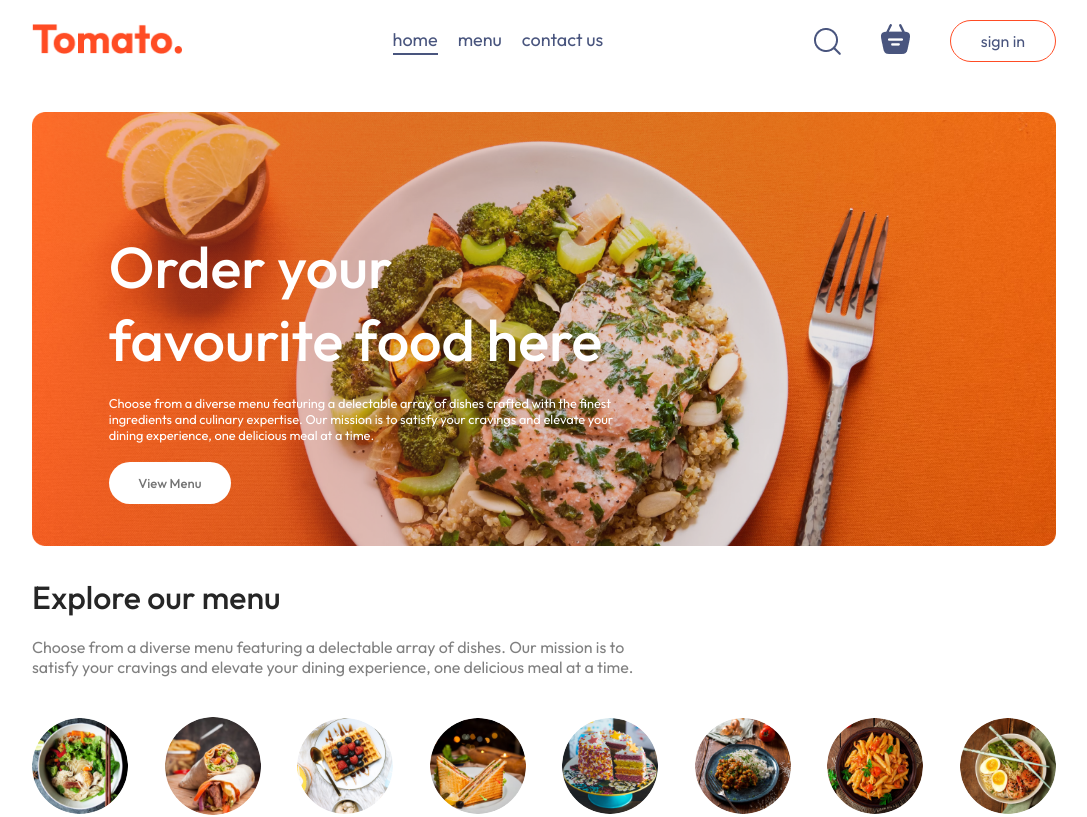
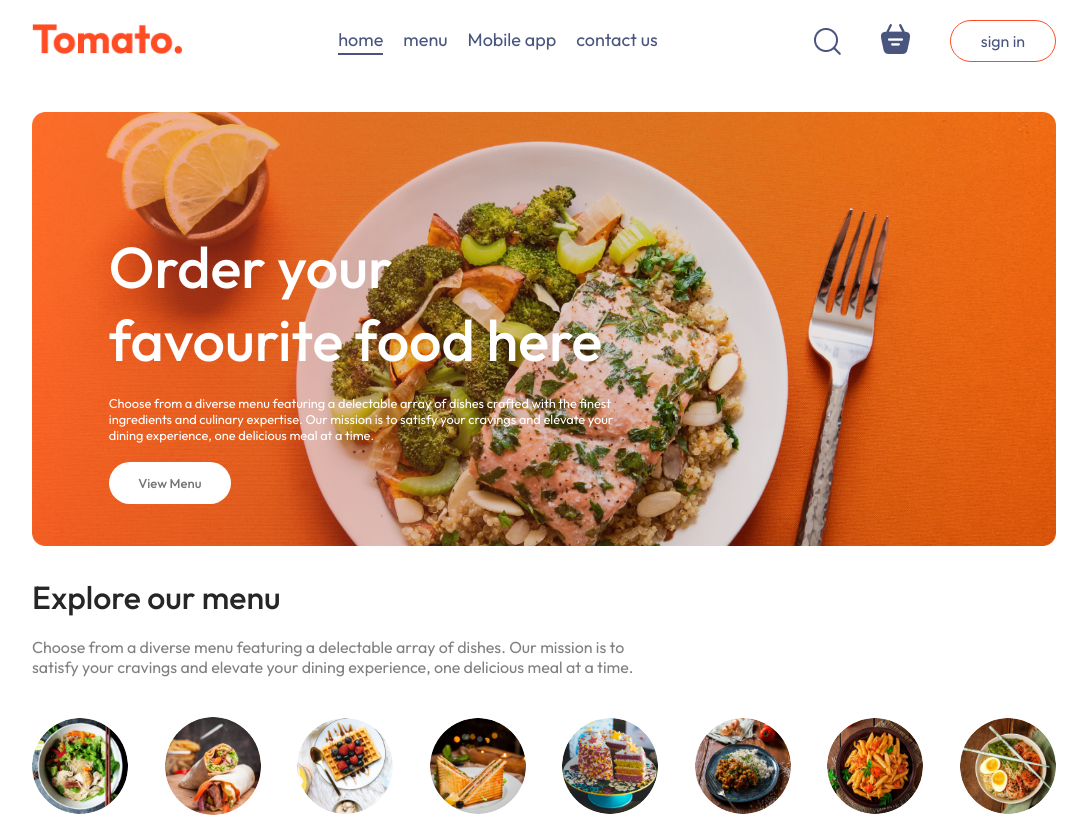
Before and after one commit to Ritwika-14/food-del, a React (Vite) app in the folder frontend/: page / in a window 1280 px wide. Shown: the top 817 px of the page, without its empty margins (96-1183 px from the left). Built offline with nearby package versions, Linux system fonts and the light colour scheme; no server answers.

Commit message:
Update Navbar.jsx

```diff
--- a/frontend/src/components/Navbar/Navbar.jsx
+++ b/frontend/src/components/Navbar/Navbar.jsx
@@ -22,7 +22,7 @@ const Navbar = ({ setShowLogin }) => {
       <ul className="navbar-menu">
         <Link to="/" onClick={() => setMenu("home")} className={`${menu === "home" ? "active" : ""}`}>home</Link>
         <a href='#explore-menu' onClick={() => setMenu("menu")} className={`${menu === "menu" ? "active" : ""}`}>menu</a>
-{/*         <a href='#app-download' onClick={() => setMenu("mob-app")} className={`${menu === "mob-app" ? "active" : ""}`}>mobile app</a> */}
+    <a href='#app-download' onClick={() => setMenu("mob-app")} className={`${menu === "mob-app" ? "active" : ""}`}>Mobile app</a>
         <a href='#footer' onClick={() => setMenu("contact")} className={`${menu === "contact" ? "active" : ""}`}>contact us</a>
       </ul>
       <div className="navbar-right">
```
